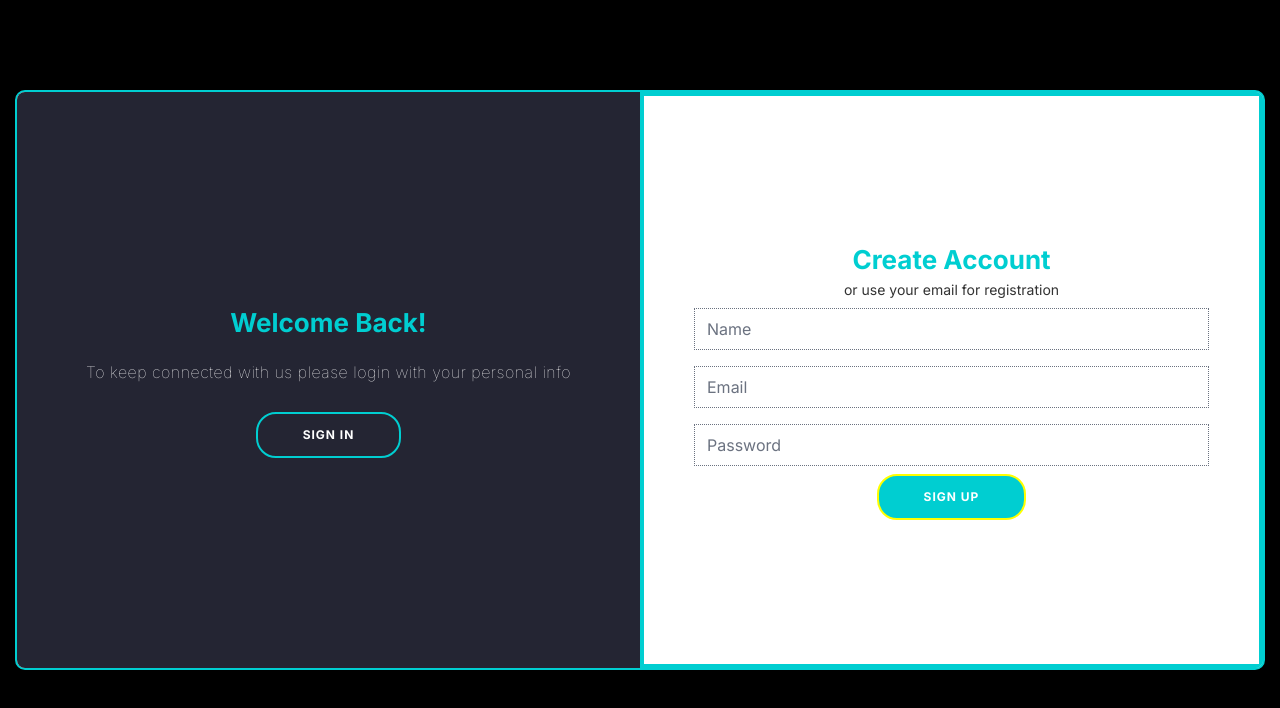
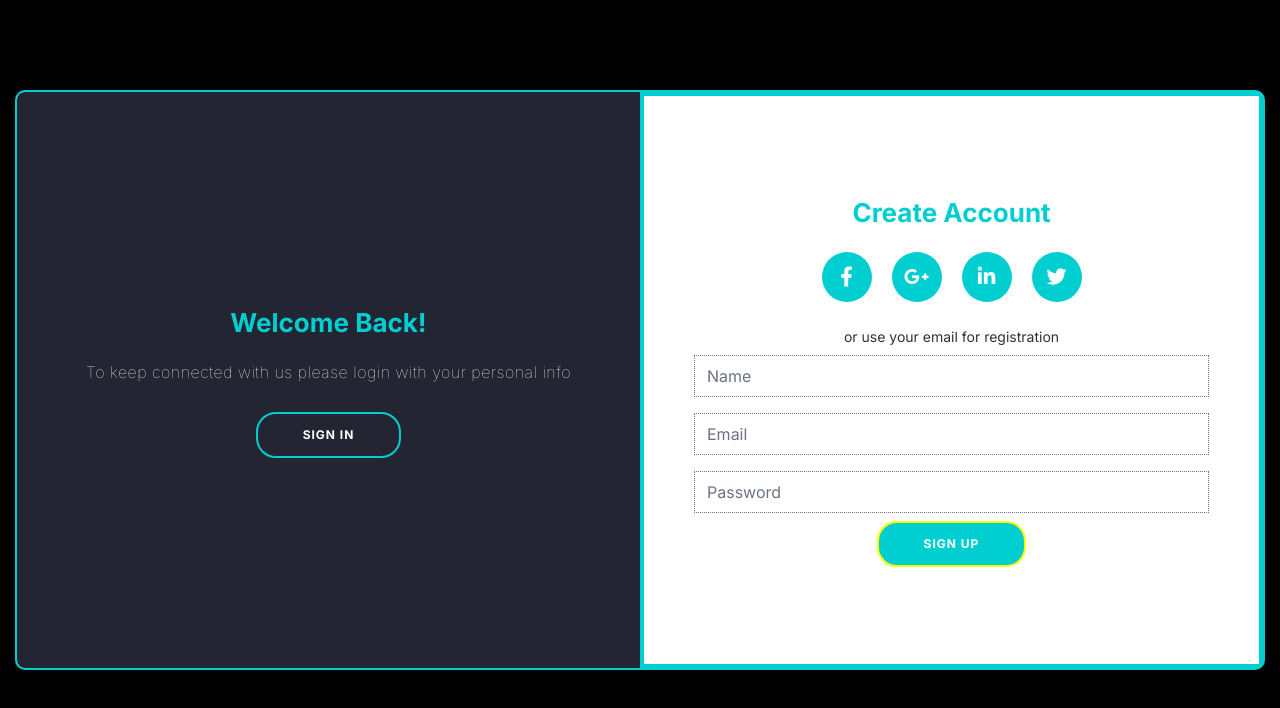
Before and after one commit to Abidsyed25/ScrapQuest, a Next.js app: page /login in a window 1280 px wide. Both pictures are taken after a click on the button "SIGN UP". Shown: the top 708 px of the page. Built offline with nearby package versions, Linux system fonts and the light colour scheme.

Commit message:
Social Media icons Added

```diff
--- a/app/login/page.tsx
+++ b/app/login/page.tsx
@@ -1,6 +1,6 @@
 "use client";
 
-import React, { useState, ChangeEvent, FormEvent } from 'react';
+import React, { useState } from 'react';
 import * as z from "zod";
 import { useForm } from "react-hook-form";
 import { zodResolver } from "@hookform/resolvers/zod";
@@ -62,15 +62,8 @@ export default function SignInSignUp() {
   return (
     <div className="App">
       <style>{`
-      /* Existing styles... */
-
-  .text-darkturquoise {
-    color: darkturquoise; /* Define the color you need */
-    font-weight: bold;
-  }
-
-  /* More styles... */
         @import url('https://fonts.googleapis.com/css?family=Montserrat:400,800');
+        @import url('https://cdnjs.cloudflare.com/ajax/libs/font-awesome/6.0.0-beta3/css/all.min.css');
 
         * {
           box-sizing: border-box;
@@ -293,16 +286,52 @@ export default function SignInSignUp() {
           transform: translateX(20%);
         }
 
+        /* Styling for social icons */
+        .social-container {
+          display: flex;
+          justify-content: center;
+          margin-top: 20px;
+        }
+
+        .social-container .social {
+          display: flex;
+          align-items: center;
+          justify-content: center;
+          height: 50px;
+          width: 50px;
+          border-radius: 50%;
+          background-color: darkturquoise;
+          margin: 0 10px;
+          font-size: 20px;
+          color: white;
+          transition: transform 0.3s ease;
+        }
+
+        .social-container .social:hover {
+          transform: scale(1.1);
+        }
+
       `}</style>
       <div className={containerClass} id="container">
         <div className="form-container sign-up-container">
           <form onSubmit={signUpForm.handleSubmit(handleSignUpSubmit)}>
             <h1>Create Account</h1>
             <div className="social-container">
-              <a href="#" className="social"><i className="fab fa-facebook-f"></i></a>
-              <a href="#" className="social"><i className="fab fa-google-plus-g"></i></a>
-              <a href="#" className="social"><i className="fab fa-linkedin-in"></i></a>
-            </div>
+  <a href="https://www.facebook.com" className="social">
+    <i className="fab fa-facebook-f"></i>
+  </a>
+  <a href="https://www.google.com" className="social">
+    <i className="fab fa-google-plus-g"></i>
+  </a>
+  <a href="https://www.linkedin.com" className="social">
+    <i className="fab fa-linkedin-in"></i>
+  </a>
+  <a href="https://www.twitter.com" className="social">
+    <i className="fab fa-twitter"></i>
+  </a>
+</div>
+
+            <br></br>
             <span>or use your email for registration</span>
             <input type="text" placeholder="Name" {...signUpForm.register("name")} />
             {signUpForm.formState.errors.name && (
@@ -323,10 +352,20 @@ export default function SignInSignUp() {
           <form onSubmit={signInForm.handleSubmit(handleSignInSubmit)} >
             <h1>Access your Account</h1>
             <div className="social-container">
-              <a href="#" className="social"><i className="fab fa-facebook-f"></i></a>
-              <a href="#" className="social"><i className="fab fa-google-plus-g"></i></a>
-              <a href="#" className="social"><i className="fab fa-linkedin-in"></i></a>
-            </div>
+            <a href="https://www.facebook.com" className="social">
+    <i className="fab fa-facebook-f"></i>
+  </a>
+  <a href="https://www.google.com" className="social">
+    <i className="fab fa-google-plus-g"></i>
+  </a>
+  <a href="https://www.linkedin.com" className="social">
+    <i className="fab fa-linkedin-in"></i>
+  </a>
+  <a href="https://www.twitter.com" className="social">
+    <i className="fab fa-twitter"></i>
+  </a>
+</div>
+            <br></br>
             <span>or Proceed with Your Profile</span>
             <input type="email" placeholder="Email" {...signInForm.register("email")} />
             {signInForm.formState.errors.email && (
@@ -336,7 +375,10 @@ export default function SignInSignUp() {
             {signInForm.formState.errors.password && (
               <p className="text-darkturquoise">{signInForm.formState.errors.password?.message}</p>
             )}
-            <a href="#">Forgot your password?</a>
+            <span>
+  <a href="https://scrap-quest.vercel.app/">Forgot your password?</a>
+</span>
+            <br></br>
             <button type="submit">Sign In</button>
           </form>
         </div>
--- a/components/Nav.tsx
+++ b/components/Nav.tsx
@@ -28,7 +28,7 @@ export function Nav() {
           href="/contact"
           className="text-white text-lg hover:underline "
         >
-          contact
+          Contact
         </Navbar.Link>
         <Navbar.Link
           href="https://github.com/Abidsyed25/ScrapQuest"
```
